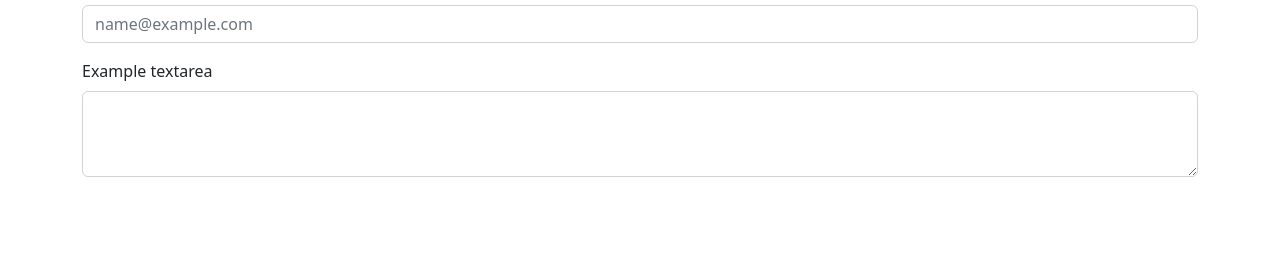
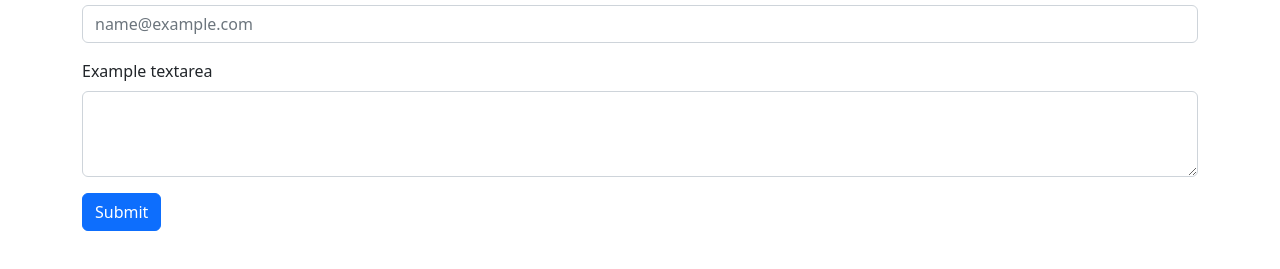
Before and after one commit to himanshurawattt/portfolio, a plain HTML site: page contact.html in a window 1280 px wide. Shown: the part 131-400 px from the top of the page. Drawn offline with nearby package versions, Linux system fonts and the light colour scheme.

Commit message:
improved contact.html

```diff
--- a/contact.html
+++ b/contact.html
@@ -18,6 +18,7 @@
         <label for="exampleFormControlTextarea1" class="form-label">Example textarea</label>
         <textarea class="form-control" id="exampleFormControlTextarea1" rows="3"></textarea>
       </div>
+      <button class="btn btn-primary" type="submit">Submit</button>
       <br>
     </div>
     <script src="https://cdn.jsdelivr.net/npm/bootstrap@5.2.0-beta1/dist/js/bootstrap.bundle.min.js" integrity="sha384-pprn3073KE6tl6bjs2QrFaJGz5/SUsLqktiwsUTF55Jfv3qYSDhgCecCxMW52nD2" crossorigin="anonymous"></script>
```
